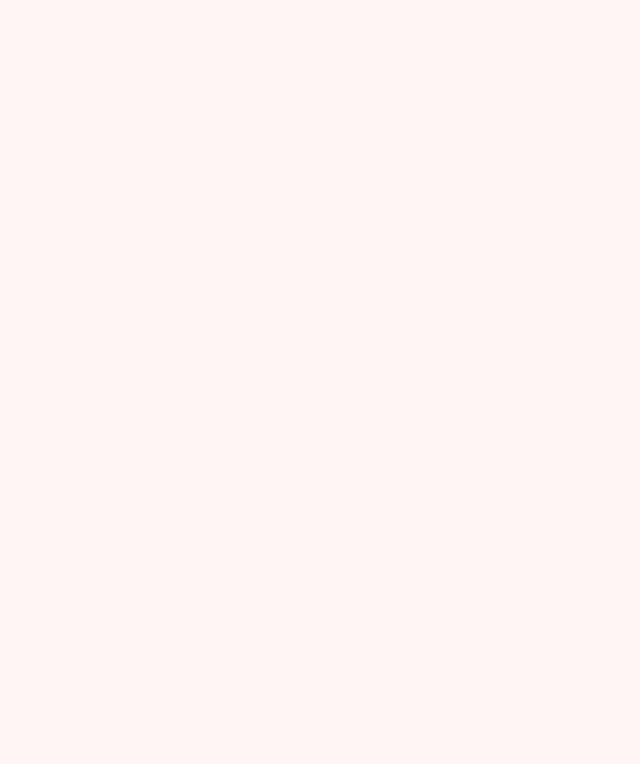
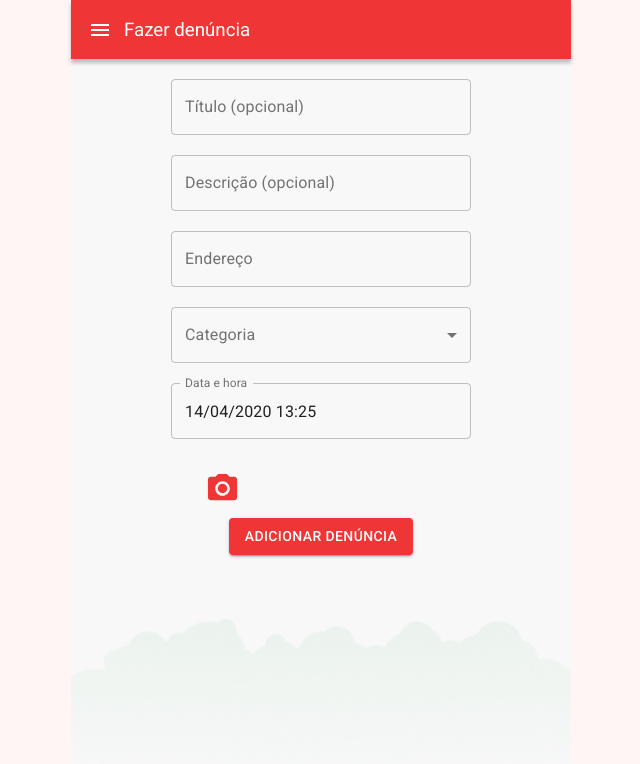
Before and after one commit to teresinahc/app-web-denuncia-aglomeracao-quarentena, a React (Create React App) app: page /denunciar in a window 1280 px wide. Shown: the top 764 px of the page, without its empty margins (319-959 px from the left). Built offline with nearby package versions, Linux system fonts and the light colour scheme.

Commit message:
Tela Adicionar Denúncia

```diff
--- a/package.json
+++ b/package.json
@@ -3,12 +3,15 @@
   "version": "0.1.0",
   "private": true,
   "dependencies": {
+    "@date-io/date-fns": "1.x",
     "@material-ui/core": "^4.9.10",
     "@material-ui/icons": "^4.9.1",
+    "@material-ui/pickers": "^3.2.10",
     "@testing-library/jest-dom": "^4.2.4",
     "@testing-library/react": "^9.3.2",
     "@testing-library/user-event": "^7.1.2",
     "axios": "^0.19.2",
+    "date-fns": "^2.12.0",
     "react": "^16.13.1",
     "react-dom": "^16.13.1",
     "react-router-dom": "^5.1.2",
--- a/src/App.js
+++ b/src/App.js
@@ -2,6 +2,7 @@ import React from "react";
 import { BrowserRouter as Router, Switch, Route } from "react-router-dom";
 import SplashScreen from "./pages/Splash";
 import Home from "./pages/Home";
+import Denunciar from "./pages/Denunciar";
 
 function App() {
   const splashScreen = localStorage.getItem("splash_screen");
@@ -12,6 +13,10 @@ function App() {
         <Route exact path="/">
           {splashScreen ? <Home /> : <SplashScreen />}
         </Route>
+
+        <Route exact path="/denunciar">
+          <Denunciar />
+        </Route>
       </Switch>
     </Router>
   );
--- a/src/components/NavBar.js
+++ b/src/components/NavBar.js
@@ -23,7 +23,7 @@ export default function NavBar({ title }) {
         <IconButton
           onClick={handleDrawer}
           edge="start"
-          color="white"
+          color="primary"
           aria-label="menu"
         >
           <MenuIcon />
--- a/src/index.css
+++ b/src/index.css
@@ -4,3 +4,39 @@ body {
   justify-content: center;
   background-color: #fff5f5;
 }
+
+.MuiPickersToolbar-toolbar {
+  background-color: #ef3535 !important;
+}
+
+.MuiPickersDay-daySelected {
+  background-color: #ef3535 !important;
+}
+
+.MuiPickersClockPointer-pointer {
+  background-color: #ef3535 !important;
+}
+
+.MuiPickersClock-pin {
+  background-color: #ef3535 !important;
+}
+
+.MuiPickersClockPointer-thumb {
+  border: 14px solid #ef3535 !important;
+}
+
+.MuiPickersClockPointer-noPoint {
+  background-color: #ef3535 !important;
+}
+
+.MuiTypography-colorPrimary {
+  color: #ef3535 !important;
+}
+
+.MuiPickersYear-root:focus {
+  color: #ef3535 !important;
+}
+
+.MuiButton-textPrimary {
+  color: #ef3535 !important;
+}
--- /dev/null
+++ b/src/pages/Denunciar.js
@@ -0,0 +1,107 @@
+import React, { useState } from "react";
+import { Body } from "../components/Body";
+import NavBar from "../components/NavBar";
+import { TextField, MenuItem, IconButton, Button } from "@material-ui/core";
+import styled from "styled-components";
+import { MuiPickersUtilsProvider, DateTimePicker } from "@material-ui/pickers";
+import DateFnsUtils from "@date-io/date-fns";
+import brLocale from "date-fns/locale/pt-BR";
+import PhotoCamera from "@material-ui/icons/PhotoCamera";
+
+export default function Denunciar() {
+  const categorias = [
+    { value: "Fe", label: "Festa" },
+    { value: "Fi", label: "Fila" },
+  ];
+  const [categoria, setCategoria] = useState("");
+  const [data, setData] = useState(Date.now());
+
+  function handleChange(e) {
+    setCategoria(e.target.value);
+  }
+
+  function handleData(date) {
+    setData(date);
+  }
+
+  return (
+    <Body>
+      <NavBar title="Fazer denúncia" />
+
+      <Form>
+        <TextField
+          id="outlined-basic"
+          label="Título (opcional)"
+          variant="outlined"
+        />
+        <TextField
+          id="outlined-basic"
+          label="Descrição (opcional)"
+          variant="outlined"
+        />
+        <TextField id="outlined-basic" label="Endereço" variant="outlined" />
+        <TextField
+          id="outlined-select-currency"
+          select
+          label="Categoria"
+          value={categoria}
+          onChange={handleChange}
+          variant="outlined"
+        >
+          {categorias.map((option) => (
+            <MenuItem key={option.value} value={option.value}>
+              {option.label}
+            </MenuItem>
+          ))}
+        </TextField>
+        <MuiPickersUtilsProvider utils={DateFnsUtils} locale={brLocale}>
+          <DateTimePicker
+            inputVariant="outlined"
+            label="Data e hora"
+            value={data}
+            onChange={handleData}
+            format="dd/MM/yyyy HH:mm"
+          />
+        </MuiPickersUtilsProvider>
+
+        <Images>
+          <IconButton
+            color="primary"
+            aria-label="upload picture"
+            component="span"
+          >
+            <PhotoCamera fontSize="large" />
+          </IconButton>
+        </Images>
+        <Button variant="contained">Adicionar denúncia</Button>
+      </Form>
+    </Body>
+  );
+}
+
+const Form = styled.div`
+  width: 90%;
+  display: flex;
+  flex-direction: column;
+  align-items: center;
+
+  .MuiFormControl-root.MuiTextField-root {
+    width: 300px;
+    margin-bottom: 20px;
+  }
+
+  button {
+    background-color: #ef3535 !important;
+    color: white;
+  }
+`;
+
+const Images = styled.div`
+  display: grid;
+  grid-template-columns: 1fr 1fr 1fr;
+  gap: 40px;
+
+  .MuiIconButton-colorPrimary {
+    color: #ef3535 !important;
+  }
+`;
```
Also changed, not shown: .eslintrc.js, 1 other file (tests, documents, lock files or other folders).
